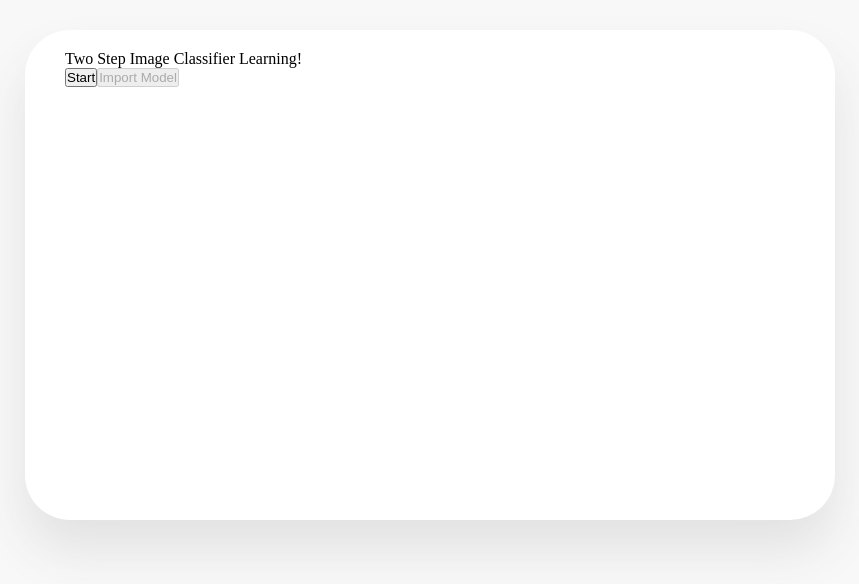
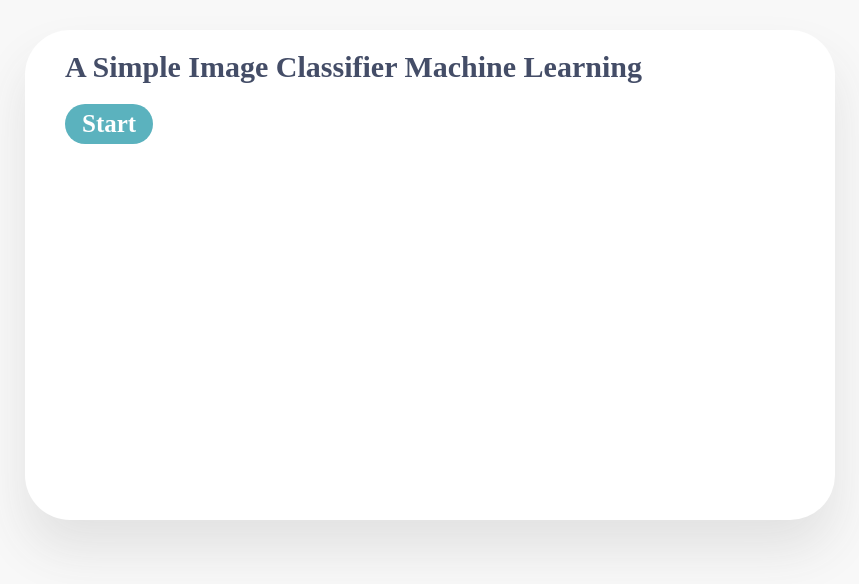
Before and after one commit to howie95/simple-image-classifier-tfjs, an Angular app: page / in a window 1280 px wide. Shown: the top 584 px of the page, without its empty margins (210-1069 px from the left). Built offline with nearby package versions, Linux system fonts and the light colour scheme.

Commit message:
Build to /docs

```diff
--- a/src/app/app-routing.module.ts
+++ b/src/app/app-routing.module.ts
@@ -1,10 +1,8 @@
 import { NgModule } from '@angular/core';
 import { Routes, RouterModule } from '@angular/router';
 
-import { HomeComponent } from './home/home.component'
-
 const routes: Routes = [
-  { path: '', component: HomeComponent },
+  { path: '', loadChildren: () => import('./home/home.module').then(m => m.HomeModule) },
   { path: 'prepare', loadChildren: () => import('./learn/learn.module').then(m => m.LearnPrepareModule) },
   { path: 'playing', loadChildren: () => import('./learn/learn.module').then(m => m.LearnPlayingModule) }
 ];
--- /dev/null
+++ b/src/app/home/home-routing.module.ts
@@ -0,0 +1,15 @@
+import { NgModule } from '@angular/core';
+import { Routes, RouterModule } from '@angular/router';
+import { HomeComponent } from './home.component'
+
+const prepareRoutes: Routes = [
+  {
+    path: '',
+    component: HomeComponent
+  }
+];
+@NgModule({
+  imports: [RouterModule.forChild(prepareRoutes)],
+  exports: [RouterModule]
+})
+export class HomeRoutingModule { }
--- a/src/app/home/home.component.html
+++ b/src/app/home/home.component.html
@@ -1,4 +1,4 @@
-<p>Two Step Image Classifier Learning!</p>
-
-<button (click)="makeNewModel()">Start</button>
-<button disabled>Import Model</button>
+<p class="page-title">A Simple Image Classifier Machine Learning</p>
+<div class="home-container">
+  <app-button [label]="'Start'" (click)="makeNewModel()"></app-button>
+</div>
--- a/src/app/home/home.component.scss
+++ b/src/app/home/home.component.scss
@@ -0,0 +1,3 @@
+.home-container {
+  padding: 20px 0;
+}
--- a/src/app/learn/prepare-data/prepare-data.component.html
+++ b/src/app/learn/prepare-data/prepare-data.component.html
@@ -15,7 +15,7 @@
     <span class="item-count {{c.images.length>4?'right':'wrong'}}">{{c.images.length}}</span>
     <span class="item-label">{{c.label}}</span>
   </div>
-  <div class="class-list-item" (click)="testFuc()">
+  <!-- <div class="class-list-item" (click)="testFuc()">
     <div class="item-bg"></div>
     <div class="item-cover"></div>
     <div class="item-add">
@@ -24,7 +24,7 @@
         <rect width="56" height="6" rx="3" transform="translate(30.794) rotate(90)" fill="#c1ceef"/>
       </svg>
     </div>
-  </div>
+  </div> -->
 </div>
 
 <div class="action-line">
--- a/src/app/learn/prepare-data/prepare-data.component.ts
+++ b/src/app/learn/prepare-data/prepare-data.component.ts
@@ -55,6 +55,7 @@ export class PrepareDataComponent implements OnInit {
 
   ngOnInit(): void {
     this.storeService.getImageClassList().subscribe(list => this.imageClassList = list)
+    if(this.imageClassList.length == 0) {
       this.imageExampleLabels.forEach( label => {
         this.storeService.addImageClass({
           label: label,
@@ -68,7 +69,7 @@ export class PrepareDataComponent implements OnInit {
         })
       })
     }
-  testInc = 0
+  }
   testFuc() {
     this.storeService.addImageClass({
       label: '1',
--- a/src/index.html
+++ b/src/index.html
@@ -2,7 +2,7 @@
 <html lang="en">
 <head>
   <meta charset="utf-8">
-  <title>SimpleImageClassifierTfjs</title>
+  <title>Simple Image Classifier</title>
   <base href="/">
   <meta name="viewport" content="width=device-width, initial-scale=1">
   <link rel="icon" type="image/x-icon" href="favicon.ico">
```
Also changed, not shown: src/app/home/home.module.ts (added, +16 -0 lines), 34 other files (tests, documents, lock files or other folders). Lines whose indentation alone changed are shown as unchanged.
